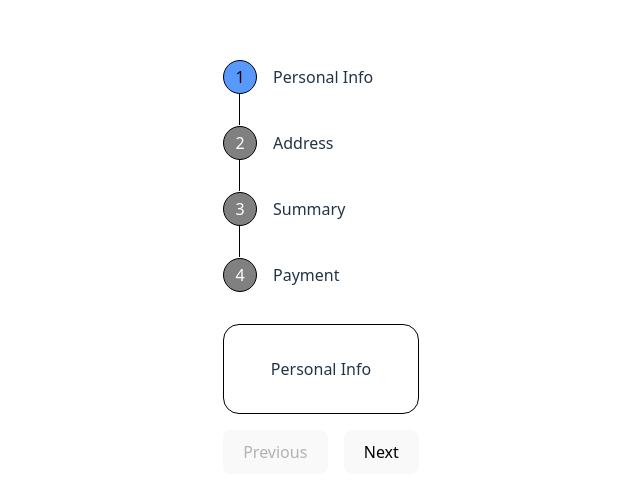
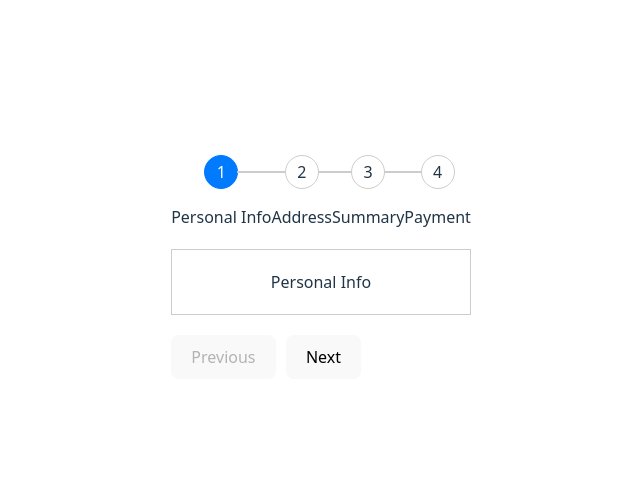
Before and after one commit to PLabroo/machine-coding, a React (Vite) app in the folder vite-project/: page /stepper in a window 1280 px wide. Shown: the part 133-630 px from the top of the page, without its empty margins (319-959 px from the left). Built offline with nearby package versions, Linux system fonts and the light colour scheme.

Commit message:
stepper implementation done

```diff
--- a/vite-project/src/App.css
+++ b/vite-project/src/App.css
@@ -105,52 +105,103 @@
   padding:0.5rem;
 }
 
-/* Stepper */
+/* ===== Base ===== */
+
+.stepper {
+  width: 100%;
+}
+
+.steps-wrapper {
+  display: flex;
+}
+
 .step-container {
-  margin-bottom: 2rem;
   display: flex;
-  gap:5rem
 }
+
 .step {
   display: flex;
+  align-items: center;
   gap: 1rem;
-  align-items: center;
 }
 
 .index {
-  border-radius: 50%;
-  border: 1px solid black;
   width: 2rem;
   height: 2rem;
+  border-radius: 50%;
+  border: 1px solid #ccc;
   display: flex;
+  align-items: center;
   justify-content: center;
-  align-items: center;
   position: relative;
-  background-color: gray;
-  color: white;
+  background: white;
 }
 
-.active {
-  background-color: #5899fe;
-  color:black
+.index.active {
+  background: #007bff;
+  color: white;
+  border-color: #007bff;
 }
 
+/* Connector line */
 .line {
-  height:2rem;
-  background-color: black;
-  width:1px;
   position: absolute;
-  top:2rem;
+  background: #ccc;
+}
+
+/* ===== Content ===== */
+
+.box-info {
+  margin: 20px 0;
+  padding: 20px;
+  border: 1px solid #ccc;
 }
 
 .btns {
   display: flex;
-  gap: 1rem;
+  gap: 10px;
 }
 
-.box-info {
-  border-radius: 1rem;
-  padding:2rem;
-  border:1px solid black;
-  margin-bottom: 1rem;
+/* ===============================
+   HORIZONTAL STEPPER
+================================ */
+
+.stepper.horizontal .steps-wrapper {
+  flex-direction: row;
+  justify-content: space-between;
 }
+
+.stepper.horizontal .step {
+  flex-direction: column;
+}
+
+/* Horizontal line → */
+.stepper.horizontal .line {
+  width: 3rem;
+  height: 2px;
+  top: 50%;
+  left: 100%;
+  transform: translateY(-50%);
+}
+
+/* ===============================
+   VERTICAL STEPPER
+================================ */
+
+.stepper.vertical .steps-wrapper {
+  flex-direction: column;
+  gap: 2rem;
+}
+
+.stepper.vertical .step {
+  flex-direction: row;
+}
+
+/* Vertical line ↓ */
+.stepper.vertical .line {
+  width: 2px;
+  height: 2.5rem;
+  top: 100%;
+  left: 50%;
+  transform: translateX(-50%);
+}
--- a/vite-project/src/components/stepper/index.tsx
+++ b/vite-project/src/components/stepper/index.tsx
@@ -1,73 +1,60 @@
 import { useState } from "react";
 
 const steps = [
-  {
-    id: 0,
-    label: "Personal Info",
-    content: <div>Personal Info</div>,
-  },
-  {
-    id: 1,
-    label: "Address",
-    content: <div>Address</div>,
-  },
-  {
-    id: 2,
-    label: "Summary",
-    content: <div>Summary</div>,
-  },
-  {
-    id: 3,
-    label: "Payment",
-    content: <div>Payment</div>,
-  },
+  { id: 0, label: "Personal Info", content: <div>Personal Info</div> },
+  { id: 1, label: "Address", content: <div>Address</div> },
+  { id: 2, label: "Summary", content: <div>Summary</div> },
+  { id: 3, label: "Payment", content: <div>Payment</div> },
 ];
 
 export default function StepperParent() {
-  return <Stepper steps={steps} />;
+  return <Stepper steps={steps} alignmentDirection="horizontal" />;
 }
+
 function Stepper({
   steps,
+  alignmentDirection = "vertical",
 }: {
   steps: { id: number; label: string; content: React.ReactNode }[];
+  alignmentDirection?: "horizontal" | "vertical";
 }) {
-  const [activeStep, setActiveStep] = useState<number>(0);
+  const [activeStep, setActiveStep] = useState(0);
 
-  const handlePrevious = () => {
-    setActiveStep((prevState) => prevState - 1);
-  };
-
-  const handleNext = () => {
-    setActiveStep((prevState) => prevState + 1);
-  };
   return (
-    <>
-      {steps?.map((step, index) => (
+    <div className={`stepper ${alignmentDirection}`}>
+      {/* Steps */}
+      <div className="steps-wrapper">
+        {steps.map((step, index) => (
           <div className="step-container" key={step.id}>
             <div className="step">
-            <div className={`index ${activeStep >= index && "active"}`}>
+              <div className={`index ${activeStep >= index ? "active" : ""}`}>
                 {index + 1}
                 {index < steps.length - 1 && <div className="line" />}
               </div>
-            <div>{step.label}</div>
-            {/* <div>{step.content}</div> */}
+              <div className="label">{step.label}</div>
             </div>
           </div>
         ))}
+      </div>
 
-      <div className="box-info">
-        {steps
-          .filter((step) => step.id === activeStep)
-          .map((step) => step.content)}
-      </div>
+      {/* Content */}
+      <div className="box-info">{steps[activeStep].content}</div>
+
+      {/* Actions */}
       <div className="btns">
-        <button onClick={handlePrevious} disabled={activeStep === 0}>
+        <button
+          onClick={() => setActiveStep((p) => p - 1)}
+          disabled={activeStep === 0}
+        >
           Previous
         </button>
-        <button onClick={handleNext} disabled={activeStep === steps.length - 1}>
+        <button
+          onClick={() => setActiveStep((p) => p + 1)}
+          disabled={activeStep === steps.length - 1}
+        >
           Next
         </button>
       </div>
-    </>
+    </div>
   );
 }
```
Lines whose indentation alone changed are shown as unchanged.
